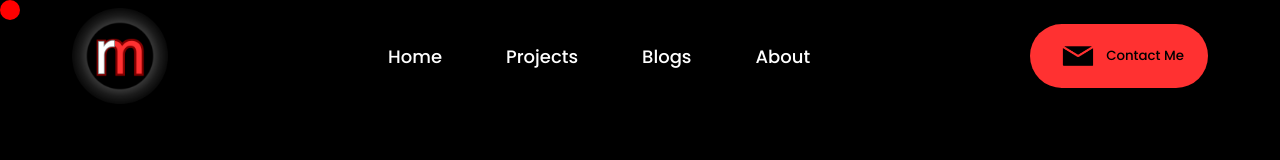
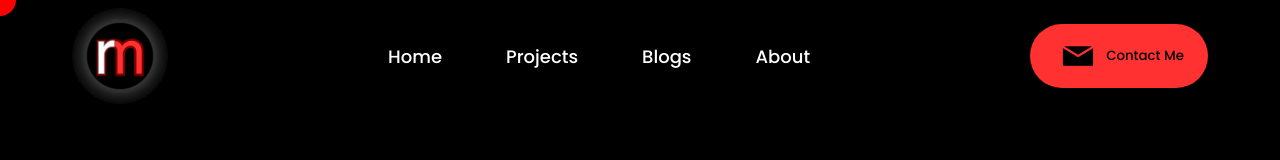
Before and after one commit to ruchirmalik/Portfolio, a React (Create React App) app: page / in a window 1280 px wide. Shown: the top 160 px of the page. Built offline with nearby package versions, Linux system fonts and the light colour scheme.

Commit message:
Fixed minor bug in Component Cursor

```diff
--- a/package.json
+++ b/package.json
@@ -6,6 +6,7 @@
     "@testing-library/jest-dom": "^5.17.0",
     "@testing-library/react": "^13.4.0",
     "@testing-library/user-event": "^13.5.0",
+    "framer-motion": "^10.16.16",
     "react": "^18.2.0",
     "react-dom": "^18.2.0",
     "react-scripts": "5.0.1",
--- a/src/components/Cursor/cursor.js
+++ b/src/components/Cursor/cursor.js
@@ -1,24 +1,28 @@
 import React from 'react';
 import useCustomCursor from '../../hooks/useCustomCursor';
+import { motion } from 'framer-motion';
 import './cursor.css';
 
 
 const CustomCursorComponent = () => {
   const cursorPosition = useCustomCursor();
 
+
   return (
     <div
-      style={{
+        style={{
         position: 'fixed',
         top: 0,
         left: 0,
-        width: '20px',
-        height: '20px',
+        width: '32px',
+        height: '32px',
         borderRadius: '50%',
         background: 'red',
-        transform: `translate(${cursorPosition.x}px, ${cursorPosition.y}px)`,
-      }}
-    />
+        transform: `translate(${cursorPosition.x - 16}px, ${cursorPosition.y - 16}px)`
+
+      }}>
+
+    </div>
   );
 };
 
```
Also changed, not shown: src/components/Cursor/cursor.css (line endings or trailing spaces), 1 other file (tests, documents, lock files or other folders).
